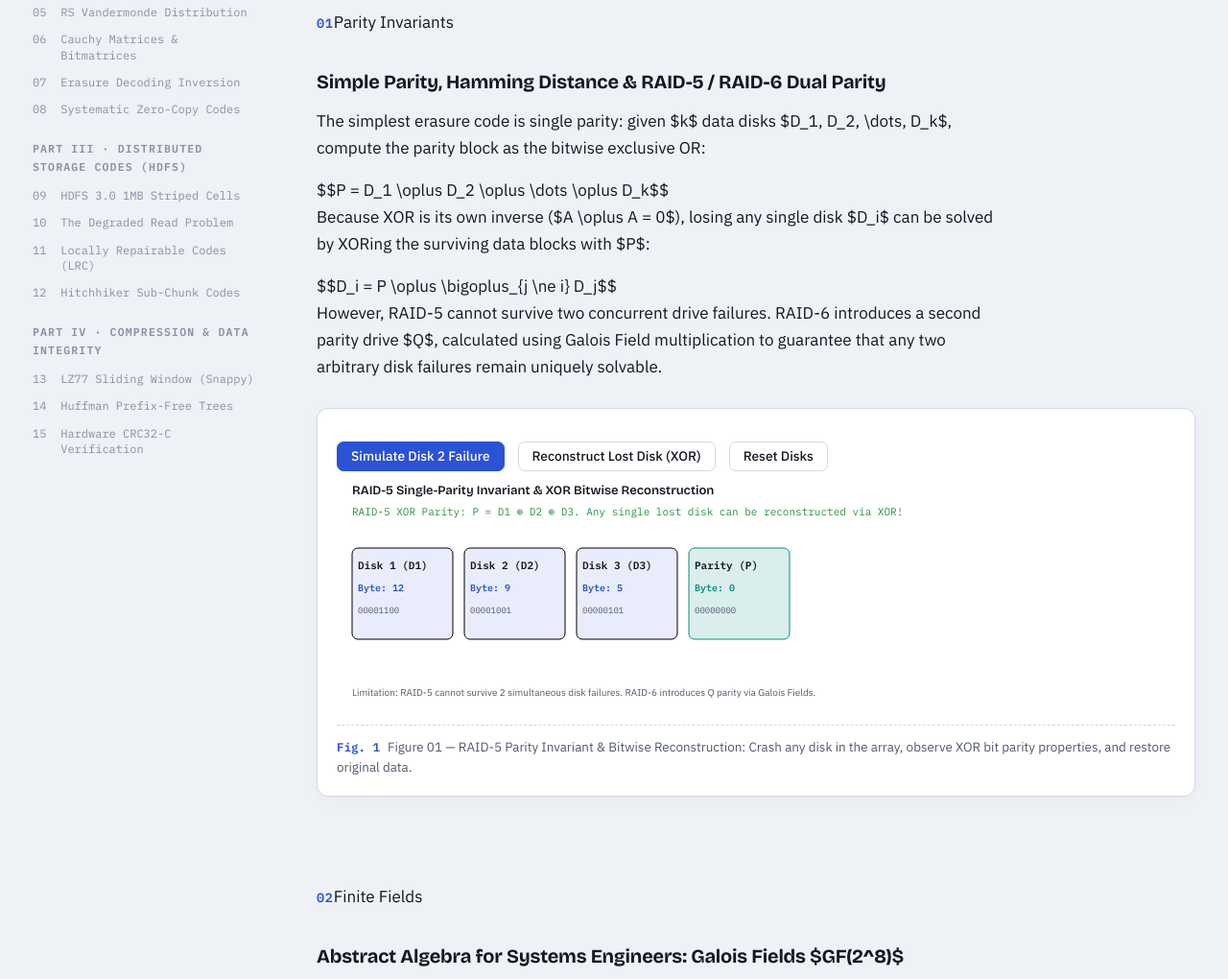
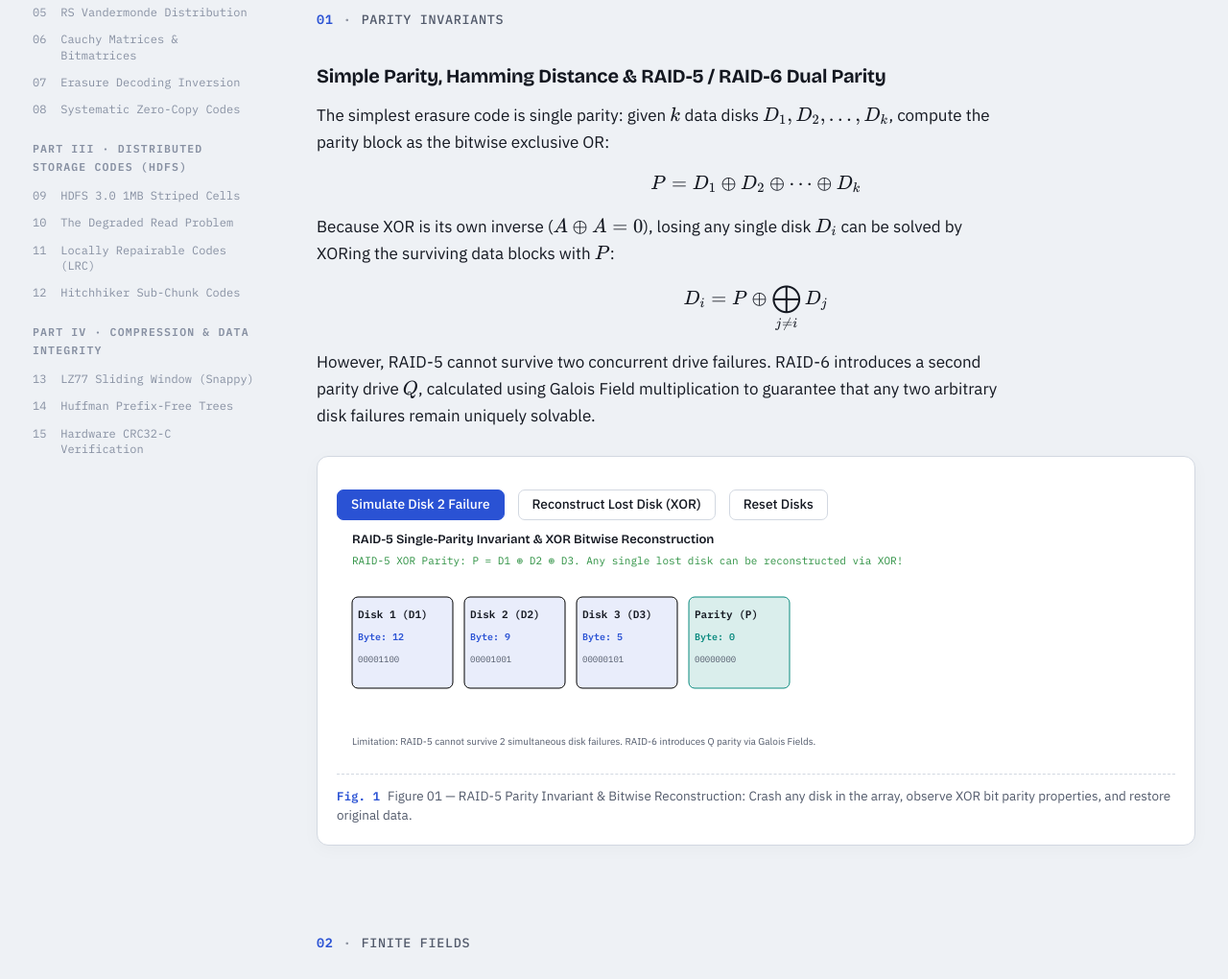
Before and after one commit to deepshah08/a2z-erasure-coding, a website: page index.html in a window 1280 px wide. Shown: the part 911-1931 px from the top of the page at 96% size. Drawn offline with nearby package versions, Linux system fonts and the light colour scheme.

Commit message:
fix(formatting): enable KaTeX math rendering, style ch-meta tags, and enforce Stage 1 pipeline audit

```diff
--- a/assets/core.js
+++ b/assets/core.js
@@ -323,6 +323,23 @@
 
       chapters.forEach((ch) => observer.observe(ch));
     }
+    // 4. Render LaTeX Math with KaTeX
+    const renderMath = () => {
+      if (typeof window.renderMathInElement === 'function') {
+        window.renderMathInElement(document.body, {
+          delimiters: [
+            { left: '$$', right: '$$', display: true },
+            { left: '$', right: '$', display: false }
+          ],
+          throwOnError: false
+        });
+      }
+    };
+    if (typeof window.renderMathInElement === 'function') {
+      renderMath();
+    } else if (typeof window.addEventListener === 'function') {
+      window.addEventListener('load', renderMath);
+    }
   };
 
 })();
--- a/assets/style.css
+++ b/assets/style.css
@@ -630,3 +630,31 @@ table.compare tr:last-child td { border-bottom: none; }
   margin: 40px auto 0;
   padding-inline: 24px;
 }
+
+/* Chapter Metadata & Tag Spacing */
+.ch-meta {
+  display: flex;
+  align-items: center;
+  gap: 10px;
+  margin-bottom: 8px;
+}
+.ch-meta .ch-num {
+  margin: 0;
+  display: inline-flex;
+  align-items: center;
+  font-weight: 700;
+}
+.ch-meta .ch-num::after {
+  content: "·";
+  margin-left: 10px;
+  color: var(--muted);
+  opacity: 0.6;
+}
+.ch-tag {
+  font-family: var(--font-mono);
+  font-size: var(--step--1);
+  color: var(--muted);
+  text-transform: uppercase;
+  letter-spacing: 0.05em;
+  font-weight: 500;
+}
--- a/index.html
+++ b/index.html
@@ -9,6 +9,10 @@
   <link rel="preconnect" href="https://fonts.gstatic.com" crossorigin>
   <link href="https://fonts.googleapis.com/css2?family=Bricolage+Grotesque:opsz,wght@12..96,600..800&family=IBM+Plex+Mono:wght@400;500;600&family=IBM+Plex+Sans:ital,wght@0,400;0,500;0,600;0,700;1,400&display=swap" rel="stylesheet">
   <link rel="stylesheet" href="assets/style.css">
+  <link rel="stylesheet" href="https://cdn.jsdelivr.net/npm/katex@0.16.11/dist/katex.min.css" crossorigin="anonymous">
+  <script defer src="https://cdn.jsdelivr.net/npm/katex@0.16.11/dist/katex.min.js" crossorigin="anonymous"></script>
+  <script defer src="https://cdn.jsdelivr.net/npm/katex@0.16.11/dist/contrib/auto-render.min.js" crossorigin="anonymous"
+          onload="if (typeof renderMathInElement === 'function') renderMathInElement(document.body, {delimiters: [{left: '$$', right: '$$', display: true}, {left: '$', right: '$', display: false}], throwOnError: false});"></script>
 </head>
 <body>
 
@@ -75,7 +79,7 @@
     </header>
 
     <section class="chapter" id="raid-parity">
-      <div class="ch-meta"><span class="ch-num">01</span><span class="ch-tag">Parity Invariants</span></div>
+      <div class="ch-meta"><span class="ch-num">01</span> <span class="ch-tag">Parity Invariants</span></div>
       <h3>Simple Parity, Hamming Distance &amp; RAID-5 / RAID-6 Dual Parity</h3>
       <p>The simplest erasure code is single parity: given $k$ data disks $D_1, D_2, \dots, D_k$, compute the parity block as the bitwise exclusive OR:</p>
       $$P = D_1 \oplus D_2 \oplus \dots \oplus D_k$$
@@ -88,7 +92,7 @@
     </section>
 
     <section class="chapter" id="galois-field">
-      <div class="ch-meta"><span class="ch-num">02</span><span class="ch-tag">Finite Fields</span></div>
+      <div class="ch-meta"><span class="ch-num">02</span> <span class="ch-tag">Finite Fields</span></div>
       <h3>Abstract Algebra for Systems Engineers: Galois Fields $GF(2^8)$</h3>
       <p>Standard computer integer arithmetic wraps or overflows beyond 8, 16, or 64 bits. In storage systems, we need arithmetic where operations over 8-bit bytes <strong>always produce another 8-bit byte</strong> without overflow or precision loss. This mathematical structure is a <strong>Galois Field $GF(2^8)$</strong>.</p>
       <p>In $GF(2^8)$:</p>
@@ -102,7 +106,7 @@
     </section>
 
     <section class="chapter" id="gf-tables">
-      <div class="ch-meta"><span class="ch-num">03</span><span class="ch-tag">Lookup Tables</span></div>
+      <div class="ch-meta"><span class="ch-num">03</span> <span class="ch-tag">Lookup Tables</span></div>
       <h3>Galois Field Log/Antilog Tables &amp; Bitmatrix Arithmetic</h3>
       <p>Computing polynomial division in software for every byte in a multi-gigabyte HDFS block would devastate CPU throughput. High-performance erasure coding libraries (James Plank's <em>Jerasure</em>, Intel ISA-L) use <strong>Logarithm and Antilog (Exponent) Lookup Tables</strong>.</p>
       <p>Every non-zero element in $GF(2^8)$ can be generated as a power of a primitive generator $\alpha = 2$. Multiplication simplifies to integer addition modulo 255:</p>
@@ -114,7 +118,7 @@
     </section>
 
     <section class="chapter" id="shannon-entropy">
-      <div class="ch-meta"><span class="ch-num">04</span><span class="ch-tag">Information Theory</span></div>
+      <div class="ch-meta"><span class="ch-num">04</span> <span class="ch-tag">Information Theory</span></div>
       <h3>Information Entropy &amp; Lossless Compression Lower Bounds</h3>
       <p>Claude Shannon's 1948 landmark paper established that information content is bounded by <strong>Shannon Entropy $H(X)$</strong>:</p>
       $$H(X) = -\sum_{i=1}^n p(x_i) \log_2 p(x_i)$$
@@ -134,7 +138,7 @@
     </header>
 
     <section class="chapter" id="rs-vandermonde">
-      <div class="ch-meta"><span class="ch-num">05</span><span class="ch-tag">Vandermonde Coding</span></div>
+      <div class="ch-meta"><span class="ch-num">05</span> <span class="ch-tag">Vandermonde Coding</span></div>
       <h3>Reed-Solomon Encoding: Vandermonde Distribution Matrix ($k \times m$)</h3>
       <p>In an $RS(k, m)$ code, $k$ data blocks are encoded into $k + m$ storage blocks. Any $m$ of the $k+m$ blocks can fail without losing a single byte of data. This is achieved via matrix multiplication:</p>
       $$\mathbf{C} = \mathbf{G} \cdot \mathbf{D}$$
@@ -145,7 +149,7 @@
     </section>
 
     <section class="chapter" id="cauchy-matrix">
-      <div class="ch-meta"><span class="ch-num">06</span><span class="ch-tag">Cauchy Bitmatrices</span></div>
+      <div class="ch-meta"><span class="ch-num">06</span> <span class="ch-tag">Cauchy Bitmatrices</span></div>
       <h3>Cauchy Reed-Solomon Matrices &amp; Eliminating Multiplications with XOR Bitmatrices</h3>
       <p>While Vandermonde matrices are conceptually elegant, inverting Vandermonde submatrices can occasionally encounter singular (non-invertible) configurations unless complex adjustments are made. Furthermore, field multiplications still consume precious CPU cycles.</p>
       <p><strong>Cauchy Reed-Solomon (Jerasure, James Plank)</strong> uses Cauchy matrices where every entry is defined as $a_{i,j} = \frac{1}{x_i \oplus y_j}$. Cauchy matrices are mathematically guaranteed to have every square submatrix non-singular. Furthermore, each field element is projected into an $8 \times 8$ binary bitmatrix, converting the entire Reed-Solomon encoding schedule into pure SIMD XOR operations (AVX-512 / ARM NEON)!</p>
@@ -155,7 +159,7 @@
     </section>
 
     <section class="chapter" id="matrix-inversion">
-      <div class="ch-meta"><span class="ch-num">07</span><span class="ch-tag">Erasure Decoding</span></div>
+      <div class="ch-meta"><span class="ch-num">07</span> <span class="ch-tag">Erasure Decoding</span></div>
       <h3>Erasure Decoding: Inverting the Surviving Submatrix ($A^{-1} \cdot D'$)</h3>
       <p>When up to $m$ storage nodes crash, how does the storage engine reconstruct the lost data? By solving a linear system of equations:</p>
       <ol>
@@ -169,7 +173,7 @@
     </section>
 
     <section class="chapter" id="systematic-coding">
-      <div class="ch-meta"><span class="ch-num">08</span><span class="ch-tag">Zero-Copy IO</span></div>
+      <div class="ch-meta"><span class="ch-num">08</span> <span class="ch-tag">Zero-Copy IO</span></div>
       <h3>Systematic vs. Non-Systematic Codes &amp; Direct Zero-Copy Data Passing</h3>
       <p>An erasure code is <strong>Systematic</strong> if the original input data appears verbatim and unencoded in the output codeword. If an erasure code were non-systematic, reading even a single uncorrupted file would require contacting $k$ nodes and running matrix inversion decoding on every read!</p>
       <p>By enforcing systematic coding ($\mathbf{G} = [\mathbf{I}_k \mid \mathbf{P}]^T$), distributed storage engines (HDFS, Ceph, MinIO) serve normal client read requests directly from disk via zero-copy Linux kernel syscalls (<code>sendfile()</code> and <code>splice()</code>). Decoding math is executed *only* during active node failures.</p>
@@ -188,7 +192,7 @@
     </header>
 
     <section class="chapter" id="hdfs-striping">
-      <div class="ch-meta"><span class="ch-num">09</span><span class="ch-tag">HDFS 3.0 EC</span></div>
+      <div class="ch-meta"><span class="ch-num">09</span> <span class="ch-tag">HDFS 3.0 EC</span></div>
       <h3>HDFS Erasure Coding: Striping Cell Size (1MB) vs. Block Level EC</h3>
       <p>In traditional Hadoop HDFS, files were divided into large 128MB contiguous blocks. If erasure coding were applied at the block level, a small 10MB file could not fill $k=6$ blocks, forcing either massive zero-padding waste or falling back to 3x replication.</p>
       <p>HDFS 3.0 introduced <strong>Striped Erasure Coding (RS-6-3-1024k)</strong>. Logical blocks are divided into <strong>1MB Cells</strong>. Cells are striped round-robin across 6 DataNodes plus 3 Parity nodes concurrently. This allows files of any size to leverage erasure coding while aggregating disk throughput across 6 independent DataNode network cards simultaneously!</p>
@@ -198,7 +202,7 @@
     </section>
 
     <section class="chapter" id="degraded-read">
-      <div class="ch-meta"><span class="ch-num">10</span><span class="ch-tag">Network Amplification</span></div>
+      <div class="ch-meta"><span class="ch-num">10</span> <span class="ch-tag">Network Amplification</span></div>
       <h3>The Degraded Read Problem &amp; Single-Disk Repair Network Penalty</h3>
       <p>While Reed-Solomon saves enormous disk space, it introduces a severe network penalty during background drive replacement: <strong>The Degraded Read Bottleneck</strong>.</p>
       <p>In standard $RS(k, m)$, reconstructing a *single* lost block requires downloading $k$ surviving blocks across the datacenter network! For $RS(6, 3)$, repairing one 128MB block generates $6 \times 128\text{MB} = 768\text{MB}$ of cross-rack network traffic (a $6\times$ network amplification penalty). Because over 95% of datacenter storage incidents are single drive failures, standard RS floods top-of-rack network switches during routine rebalancing.</p>
@@ -208,7 +212,7 @@
     </section>
 
     <section class="chapter" id="lrc-codes">
-      <div class="ch-meta"><span class="ch-num">11</span><span class="ch-tag">LRC Architecture</span></div>
+      <div class="ch-meta"><span class="ch-num">11</span> <span class="ch-tag">LRC Architecture</span></div>
       <h3>Locally Repairable Codes (LRC): Microsoft Azure &amp; HDFS</h3>
       <p>To eliminate the degraded read network bottleneck, Microsoft Research developed <strong>Locally Repairable Codes (LRC)</strong>, now adopted in Windows Azure Storage and Apache Hadoop HDFS.</p>
       <p>LRC divides the $k$ data blocks into smaller local groups (e.g. $k=12$ split into two groups of 6) and computes a <strong>Local Parity block</strong> for each group, alongside 2 Global Parity blocks. When a single drive fails, the storage engine reads *only the 6 blocks within the local group* plus the local parity, slashing network reconstruction traffic by <strong>50%</strong>!</p>
@@ -218,7 +222,7 @@
     </section>
 
     <section class="chapter" id="hitchhiker-codes">
-      <div class="ch-meta"><span class="ch-num">12</span><span class="ch-tag">Piggybacking Codes</span></div>
+      <div class="ch-meta"><span class="ch-num">12</span> <span class="ch-tag">Piggybacking Codes</span></div>
       <h3>Hitchhiker / Piggybacking Codes: Sub-Chunk I/O Savings in HDFS</h3>
       <p>Invented at UC Berkeley and CMU by K.V. Rashmi et al., <strong>Hitchhiker Codes</strong> reduce repair network traffic without adding extra parity storage overhead. Hitchhiker splits each block into two sub-chunks and "piggybacks" linear combinations of data from one sub-chunk onto the parity of the second sub-chunk.</p>
       <p>During single-node repair, surviving nodes transmit only *half-blocks* (one sub-chunk), reducing network traffic and disk read I/O by <strong>25% to 45%</strong> with zero sacrifice in fault tolerance!</p>
@@ -237,7 +241,7 @@
     </header>
 
     <section class="chapter" id="lz77-sliding">
-      <div class="ch-meta"><span class="ch-num">13</span><span class="ch-tag">Dictionary Compression</span></div>
+      <div class="ch-meta"><span class="ch-num">13</span> <span class="ch-tag">Dictionary Compression</span></div>
       <h3>LZ77 Sliding Window &amp; Token Streams (Snappy / LZ4 Foundation)</h3>
       <p>Modern high-speed compressors (Snappy, LZ4, Zstandard) are built on the foundational <strong>LZ77 (Lempel-Ziv 1977)</strong> dictionary algorithm. The compressor maintains a sliding window of recently seen bytes (typically 32KB to 64KB).</p>
       <p>As new data enters the lookahead buffer, the compressor searches the sliding window for the longest matching byte sequence. When a match is found, it emits a compact <code>(offset, length)</code> token instead of raw bytes. Decompression is lightning fast because expanding tokens requires only sequential in-memory <code>memcpy()</code> operations without complex tree traversals.</p>
@@ -247,7 +251,7 @@
     </section>
 
     <section class="chapter" id="huffman">
-      <div class="ch-meta"><span class="ch-num">14</span><span class="ch-tag">Entropy Coding</span></div>
+      <div class="ch-meta"><span class="ch-num">14</span> <span class="ch-tag">Entropy Coding</span></div>
       <h3>Huffman Coding: Prefix-Free Binary Trees &amp; Variable-Length Streams</h3>
       <p>While dictionary compressors eliminate repeated phrases, <strong>Huffman Coding</strong> eliminates symbol entropy redundancy. David Huffman's algorithm builds a binary tree from bottom to top, pairing least-frequent symbols first.</p>
       <p>The resulting binary tree is strictly <strong>Prefix-Free</strong>: no symbol's binary code is a prefix of another code. Frequent characters (like 'E' or '0') receive short 1- to 3-bit codes, while rare symbols receive longer codes. Standards like DEFLATE (gzip, zlib) pair LZ77 dictionary matches with Huffman entropy coding to achieve maximum density.</p>
@@ -257,7 +261,7 @@
     </section>
 
     <section class="chapter" id="crc32-hardware">
-      <div class="ch-meta"><span class="ch-num">15</span><span class="ch-tag">Hardware Integrity</span></div>
+      <div class="ch-meta"><span class="ch-num">15</span> <span class="ch-tag">Hardware Integrity</span></div>
       <h3>Hardware-Accelerated Data Integrity: CRC32-C (Castagnoli)</h3>
       <p>In distributed storage systems managing petabytes of data, <strong>Silent Data Corruption (Bit Rot)</strong> is an unavoidable physical reality. Drives experience silent media decay without throwing hardware I/O errors.</p>
       <p>Storage engines verify block integrity using <strong>CRC32-C (Castagnoli Polynomial: <code>0x1EDC6F41</code>)</strong>. Castagnoli provides superior Hamming distance properties compared to standard IEEE CRC32. Modern CPUs (Intel SSE4.2 <code>crc32q</code> and ARMv8 CRC extensions) provide dedicated hardware instructions, allowing a single CPU core to verify data integrity at over <strong>30 GB/second</strong>!</p>
```
Also changed, not shown: tests/audit-all-widgets.js (+116 -1 lines).
